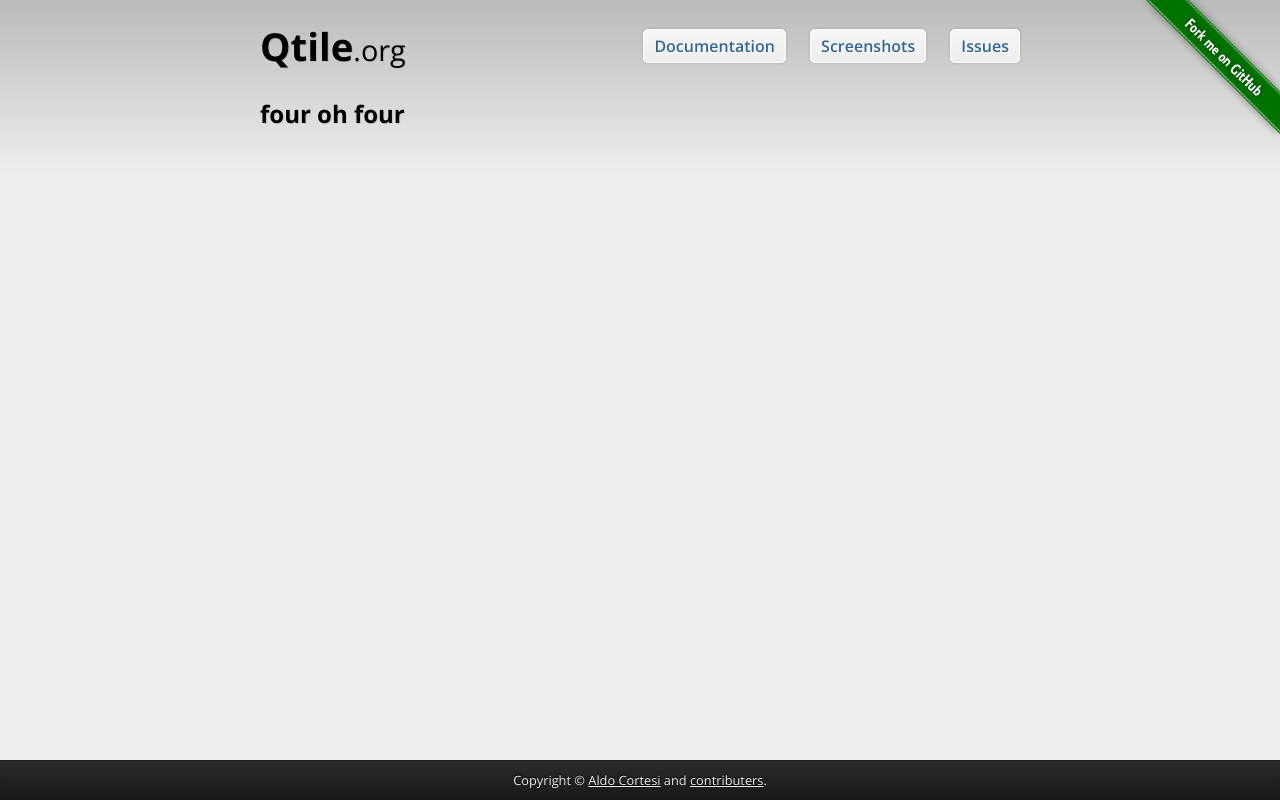
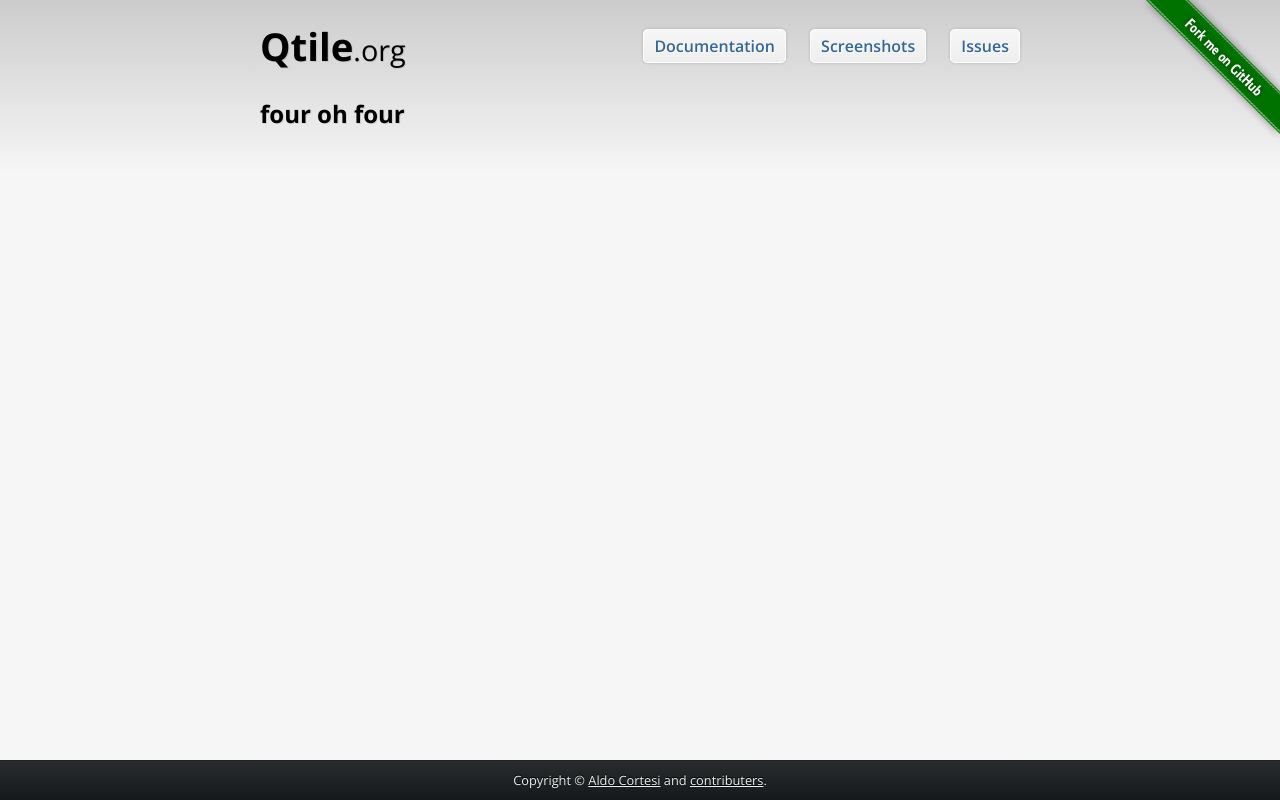
Before and after one commit to jeLee6gi/qtile.org, a Flask app: page /1/ in a window 1280 px wide. Run offline with Flask 2, Linux system fonts and the light colour scheme; style sheets or scripts are compiled from the project's sources; some libraries are stand-ins or nearby versions.

Commit message:
adjust background gradient

```diff
--- a/qtile_website/static/css/qtile.css
+++ b/qtile_website/static/css/qtile.css
@@ -9,7 +9,7 @@ html,body{height:100%;}
 .italic{font-style:italic;}
 .faded{-moz-opacity:0.7;-khtml-opacity:0.7;-webkit-opacity:0.7;opacity:0.7;}
 a{color:#369;text-decoration:none;}a:hover,a:focus,a:active{color:#c63;}
-body{background:-webkit-gradient(linear, 50% 0%, 50% 175, color-stop(0%, #999999), color-stop(100%, #eeeeee));background:-webkit-linear-gradient(top, #bbbbbb 0%, #eeeeee 175px);background:-moz-linear-gradient(top, #cccccc 0%, #eeeeee 175px);background:-o-linear-gradient(top, #cccccc 0%, #eeeeee 175px);background:linear-gradient(top, #cccccc 0%, #eeeeee 175px);background-color:#eee;background-repeat:no-repeat;font:16px/1.5 'Open Sans',sans-serif;margin:0px;text-shadow:1px 1px rgba(0, 0, 0, 0.1);}
+body{background:-webkit-gradient(linear, 50% 0%, 50% 175, color-stop(0%, #cccccc), color-stop(100%, #f6f6f6));background:-webkit-linear-gradient(top, #cccccc 0%, #f6f6f6 175px);background:-moz-linear-gradient(top, #cccccc 0%, #f6f6f6 175px);background:-o-linear-gradient(top, #cccccc 0%, #f6f6f6 175px);background:linear-gradient(top, #cccccc 0%, #f6f6f6 175px);background-color:#f6f6f6;background-repeat:no-repeat;font:16px/1.5 'Open Sans',sans-serif;margin:0px;text-shadow:1px 1px rgba(0, 0, 0, 0.1);}
 header{height:60px;padding-top:1em;}header h1{float:left;font-size:2.4em;line-height:60px;margin:0px;}header h1 a{color:#000;}header h1 a:hover,header h1 a:active,header h1 a:focus{color:#036;}
 header h1 small{font-weight:normal;}
 header nav{float:right;height:60px;line-height:60px;}header nav ul{list-style-type:none;float:left;margin:0px;padding:0px;}header nav ul li{display:inline;margin-left:20px;}header nav ul li a{-webkit-border-radius:5px;-moz-border-radius:5px;border-radius:5px;-moz-background-clip:padding;-webkit-background-clip:padding-box;background-clip:padding-box;background:#f6f6f6;background:-webkit-gradient(linear, left bottom, left top, color-stop(0, #eeeeee), color-stop(1, #f6f6f6));background:-ms-linear-gradient(bottom, #eeeeee, #f6f6f6);background:-moz-linear-gradient(center bottom, #eeeeee 0%, #f6f6f6 100%);-webkit-box-shadow:0px 0px 3px rgba(0, 0, 0, 0.2);-moz-box-shadow:0px 0px 3px rgba(0, 0, 0, 0.2);box-shadow:0px 0px 3px rgba(0, 0, 0, 0.2);border:#fff 1px solid;font-weight:600;padding:5px 10px;text-shadow:1px 1px #fff;}header nav ul li a:hover,header nav ul li a:focus{background:#f0f0f0;background:-webkit-gradient(linear, left bottom, left top, color-stop(0, #d9d9d9), color-stop(1, #f0f0f0));background:-ms-linear-gradient(bottom, #d9d9d9, #f0f0f0);background:-moz-linear-gradient(center bottom, #d9d9d9 0%, #f0f0f0 100%);border:#f6f6f6 1px solid;text-shadow:1px 1px #f6f6f6;}
--- a/qtile_website/static/css/qtile.less
+++ b/qtile_website/static/css/qtile.less
@@ -46,12 +46,12 @@ a {
 
 
 body {
-    background: -webkit-gradient(linear, 50% 0%, 50% 175, color-stop(0%, #999), color-stop(100%, #eee));
-    background: -webkit-linear-gradient(top, #bbb 0%, #eee 175px);
-    background: -moz-linear-gradient(top, #ccc 0%, #eee 175px);
-    background: -o-linear-gradient(top, #ccc 0%, #eee 175px);
-    background: linear-gradient(top, #ccc 0%, #eee 175px);
-    background-color: #eee;
+    background: -webkit-gradient(linear, 50% 0%, 50% 175, color-stop(0%, #ccc), color-stop(100%, #f6f6f6));
+    background: -webkit-linear-gradient(top, #ccc 0%, #f6f6f6 175px);
+    background: -moz-linear-gradient(top, #ccc 0%, #f6f6f6 175px);
+    background: -o-linear-gradient(top, #ccc 0%, #f6f6f6 175px);
+    background: linear-gradient(top, #ccc 0%, #f6f6f6 175px);
+    background-color: #f6f6f6;
     background-repeat: no-repeat;
 
     font: 16px/1.5 'Open Sans', sans-serif;
```
